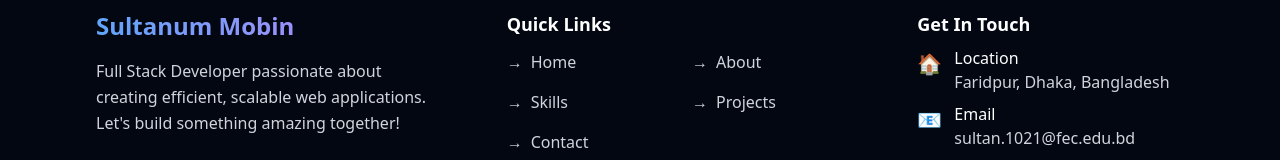
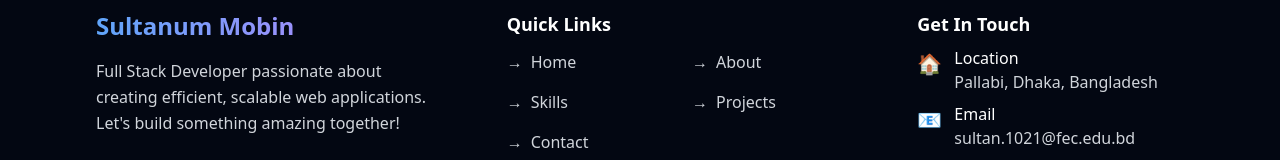
Before and after one commit to smsultan76/portfolio, a Next.js app: page / in a window 1280 px wide. Shown: the part 3099-3259 px from the top of the page. Built offline with nearby package versions, Linux system fonts and the light colour scheme.

Commit message:
USER_CONFIG Location

```diff
--- a/app/components/Footer.tsx
+++ b/app/components/Footer.tsx
@@ -3,6 +3,7 @@
 import { motion } from 'framer-motion';
 import { SOCIAL_LINKS } from '../config/social-links';
 import Icon from '@/app/config/icons';
+import { USER_CONFIG } from '../config/user-config';
 
 const quickLinks = [
   { name: 'Home', href: '/' },
@@ -16,7 +17,7 @@ const contactInfo = [
   {
     icon: '🏠',
     title: 'Location',
-    content: 'Faridpur, Dhaka, Bangladesh',
+    content: USER_CONFIG.location,
   },
   {
     icon: '📧',
```
